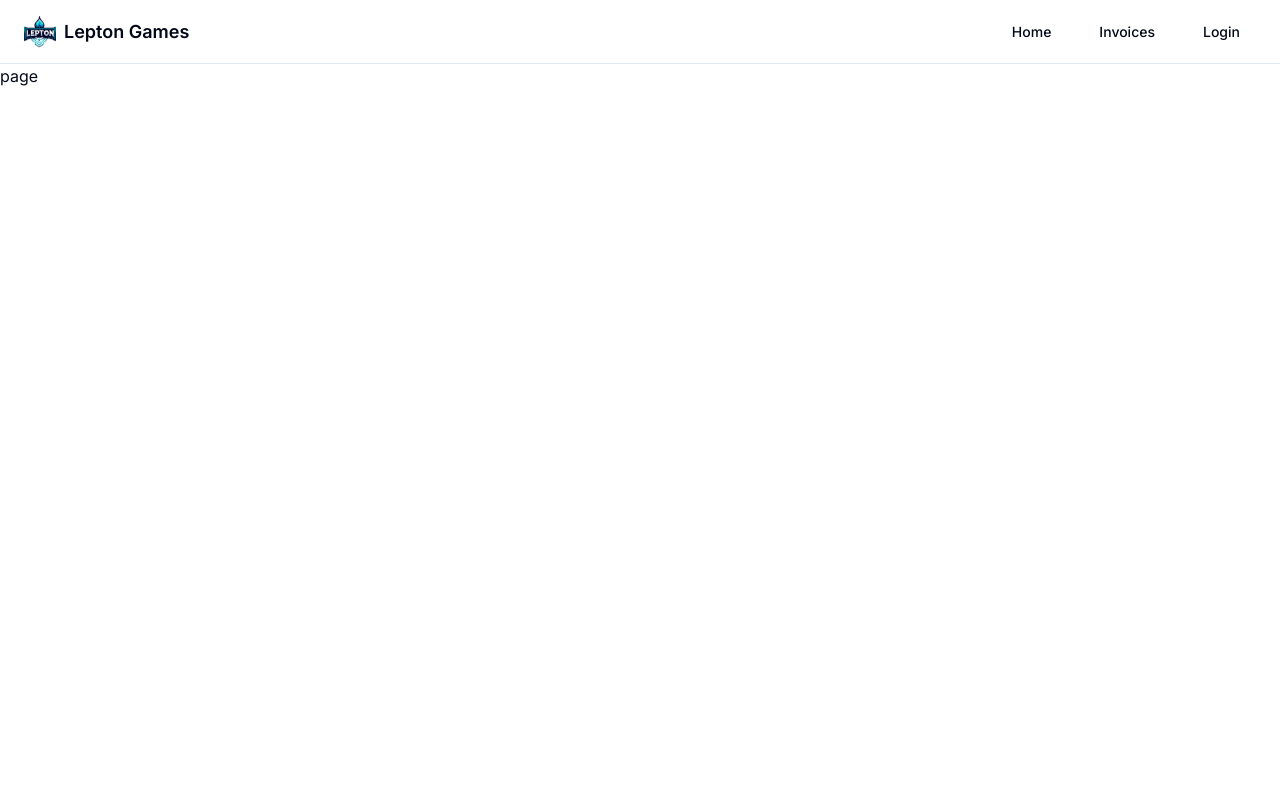
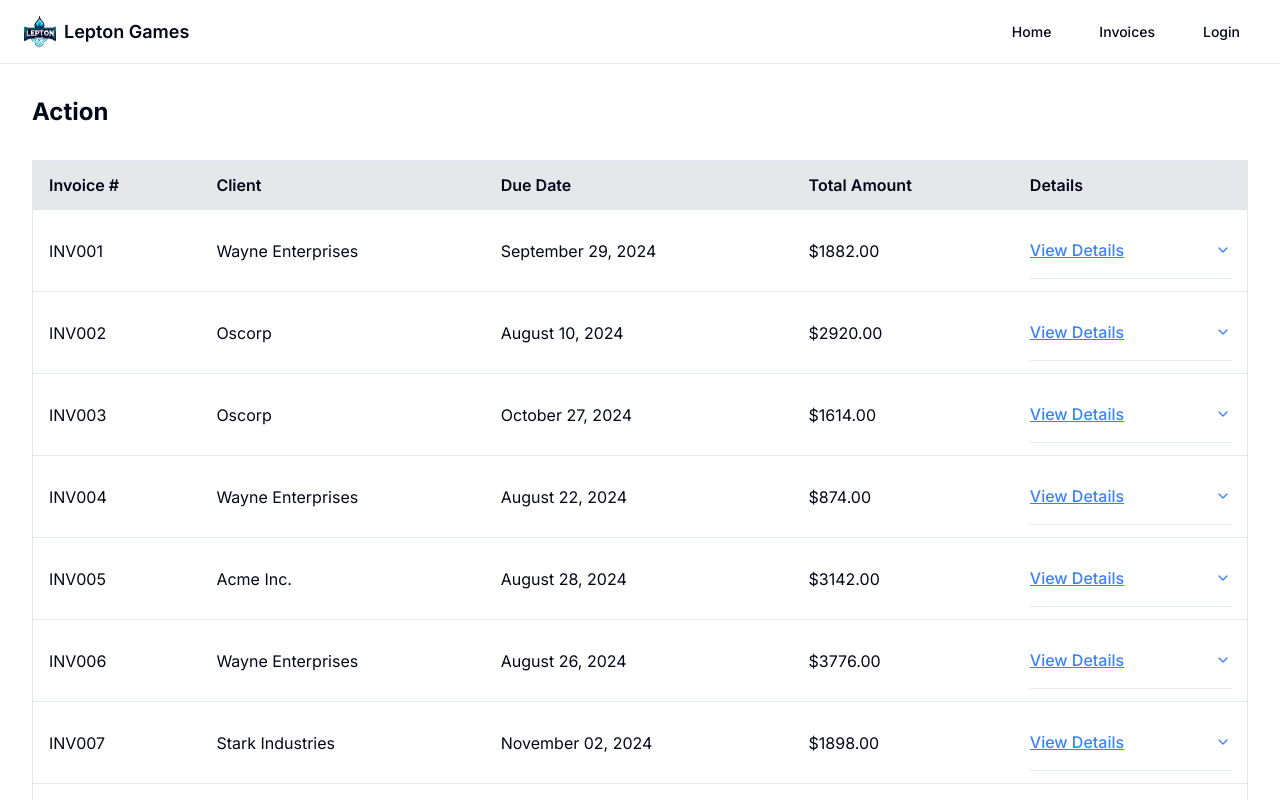
Before and after one commit to abenooo/Invoice_Manager, a Next.js app: page /invoices in a window 1280 px wide. Shown: the top 800 px of the page. Built offline with nearby package versions, Linux system fonts and the light colour scheme.

Commit message:
Finish invoice page design

```diff
--- a/src/app/invoices/page.tsx
+++ b/src/app/invoices/page.tsx
@@ -1,9 +1,138 @@
-import React from 'react'
+"use client";
 
-const page = () => {
+import { useState, useEffect } from "react";
+import { format } from "date-fns";
+import {
+  Accordion,
+  AccordionItem,
+  AccordionTrigger,
+  AccordionContent,
+} from "@/components/ui/accordion";
+
+type Invoice = {
+  id: string;
+  clientName: string;
+  dueDate: string;
+  total: number;
+  lineItems: { description: string; quantity: number; price: number }[];
+};
+
+// Helper function to generate random invoices
+const generateRandomInvoices = (count: number): Invoice[] => {
+  const clients = [
+    "Acme Inc.",
+    "Stark Industries",
+    "Wayne Enterprises",
+    "LexCorp",
+    "Oscorp",
+  ];
+  const descriptions = [
+    "Web Design Services",
+    "Consulting Services",
+    "Graphic Design",
+    "IT Consulting",
+    "SEO Services",
+    "Mobile App Development",
+    "Digital Marketing",
+  ];
+
+  const getRandomElement = (arr: string[]) =>
+    arr[Math.floor(Math.random() * arr.length)];
+  const getRandomNumber = (min: number, max: number) =>
+    Math.floor(Math.random() * (max - min + 1)) + min;
+  const getRandomDate = () =>
+    new Date(Date.now() + getRandomNumber(1, 100) * 24 * 60 * 60 * 1000)
+      .toISOString()
+      .split("T")[0];
+
+  return Array.from({ length: count }, (_, index) => ({
+    id: `INV${(index + 1).toString().padStart(3, "0")}`,
+    clientName: getRandomElement(clients),
+    dueDate: getRandomDate(),
+    total: getRandomNumber(500, 5000),
+    lineItems: [
+      {
+        description: getRandomElement(descriptions),
+        quantity: getRandomNumber(1, 10),
+        price: getRandomNumber(100, 1000),
+      },
+    ],
+  }));
+};
+
+export default function Component() {
+  const [invoices, setInvoices] = useState<Invoice[]>([]);
+
+  useEffect(() => {
+    setInvoices(generateRandomInvoices(10));
+  }, []);
+
   return (
-    <div>page</div>
-  )
+    <div className="container py-8 space-y-8">
+  <h1 className="text-2xl font-bold mb-4">Action</h1>
+  <div className="overflow-x-auto">
+    <table className="min-w-full bg-white border rounded-lg shadow">
+      <thead className="bg-gray-200">
+        <tr>
+          <th className="py-3 px-4 font-semibold text-left">Invoice #</th>
+          <th className="py-3 px-4 font-semibold text-left">Client</th>
+          <th className="py-3 px-4 font-semibold text-left">Due Date</th>
+          <th className="py-3 px-4 font-semibold text-left">Total Amount</th>
+          <th className="py-3 px-4 font-semibold text-left">Details</th>
+        </tr>
+      </thead>
+      <tbody>
+        {invoices.map((invoice) => (
+          <tr key={invoice.id} className="border-t hover:bg-gray-50">
+            <td className="py-3 px-4">{invoice.id}</td>
+            <td className="py-3 px-4">{invoice.clientName}</td>
+            <td className="py-3 px-4">
+              {format(new Date(invoice.dueDate), "MMMM dd, yyyy")}
+            </td>
+            <td className="py-3 px-4">${invoice.total.toFixed(2)}</td>
+            <td className="py-3 px-4">
+              <Accordion type="single" collapsible>
+                <AccordionItem value={invoice.id}>
+                  <AccordionTrigger className="text-blue-500 underline cursor-pointer">
+                    View Details
+                  </AccordionTrigger>
+                  <AccordionContent>
+                    <div className="overflow-x-auto">
+                      <table className="min-w-full bg-gray-50 border rounded-lg shadow mt-2">
+                        <thead className="bg-gray-100">
+                          <tr>
+                            <th className="py-2 px-4 font-semibold text-left">Description</th>
+                            <th className="py-2 px-4 font-semibold text-left">Quantity</th>
+                            <th className="py-2 px-4 font-semibold text-left">Price</th>
+                          </tr>
+                          <tr>
+                            <th className="py-2 px-4 font-semibold text-left">Description</th>
+                            <th className="py-2 px-4 font-semibold text-left">Quantity</th>
+                            <th className="py-2 px-4 font-semibold text-left">Price</th>
+                          </tr>
+
+                        </thead>
+                        <tbody>
+                          {invoice.lineItems.map((item, index) => (
+                            <tr key={index} className="border-t hover:bg-gray-100">
+                              <td className="py-2 px-4">{item.description}</td>
+                              <td className="py-2 px-4">{item.quantity}</td>
+                              <td className="py-2 px-4">${item.price.toFixed(2)}</td>
+                            </tr>
+                          ))}
+                        </tbody>
+                      </table>
+                    </div>
+                  </AccordionContent>
+                </AccordionItem>
+              </Accordion>
+            </td>
+          </tr>
+        ))}
+      </tbody>
+    </table>
+  </div>
+</div>
+
+  );
 }
-
-export default page
```
